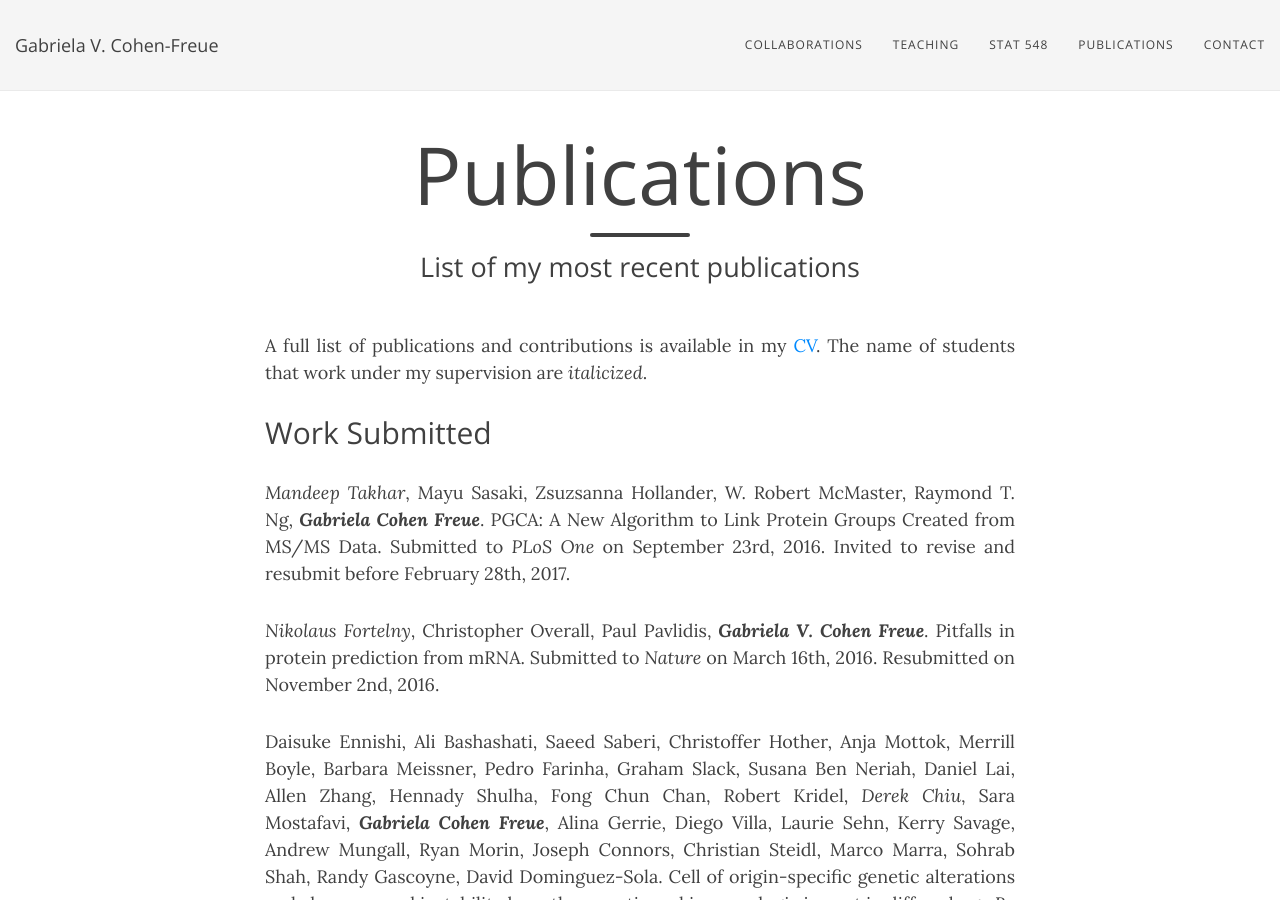
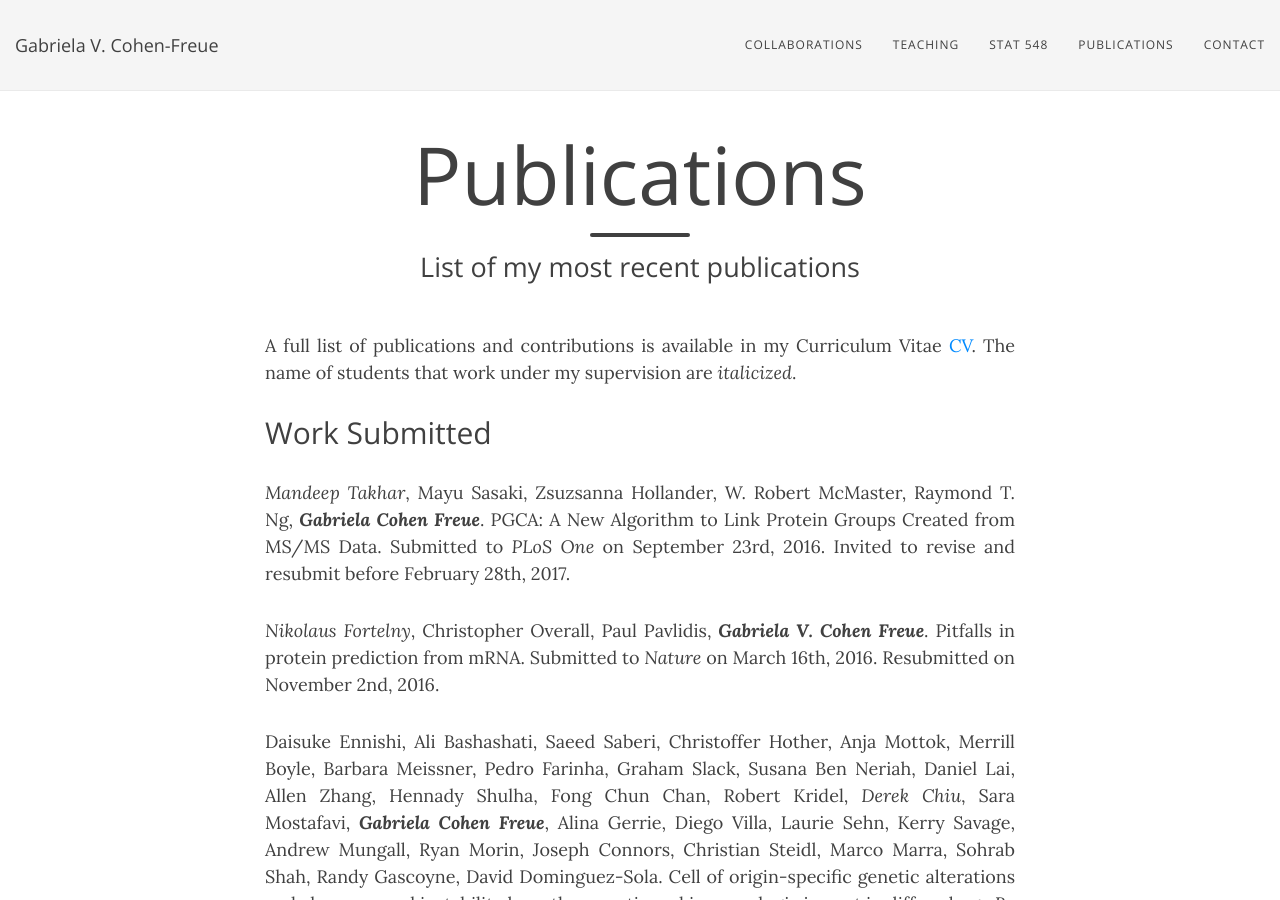
Before and after one commit to gcohenfr/gcohenfr.github.io, a Jekyll site: the page built from pub.md, in a window 1280 px wide and 900 px high. Built offline with Jekyll 4.4.1, drawn with Linux system fonts in a browser that asks for light colours; nearby versions of some CDN libraries.

Commit message:
change link to CV

```diff
--- a/pub.md
+++ b/pub.md
@@ -4,7 +4,7 @@
 subtitle: List of my most recent publications
 ---
 
-A full list of publications and contributions is available in my [CV](https://github.com/gcohenfr/gcohenfr.github.io/blob/master/shortCV.pdf). The name of students that work under my supervision are *italicized*.
+A full list of publications and contributions is available in my Curriculum Vitae [CV]("/shortCV.pdf"). The name of students that work under my supervision are *italicized*.
 
 ## Work Submitted
 *Mandeep Takhar*, Mayu Sasaki, Zsuzsanna Hollander, W. Robert McMaster, Raymond T. Ng, ***Gabriela Cohen Freue***. PGCA: A New Algorithm to Link Protein Groups Created from MS/MS Data. Submitted to *PLoS One* on September 23rd, 2016. Invited to revise and resubmit before February 28th, 2017.
```
